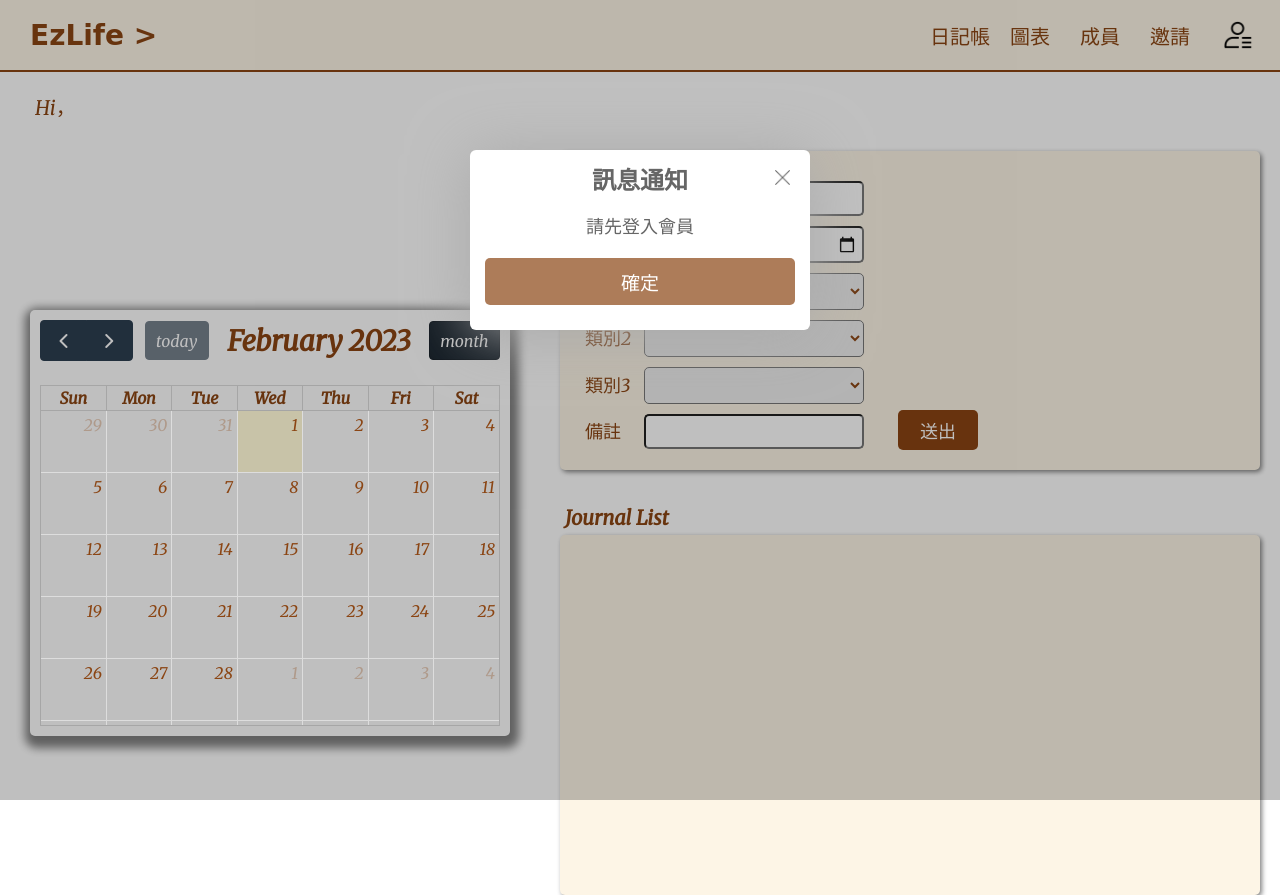
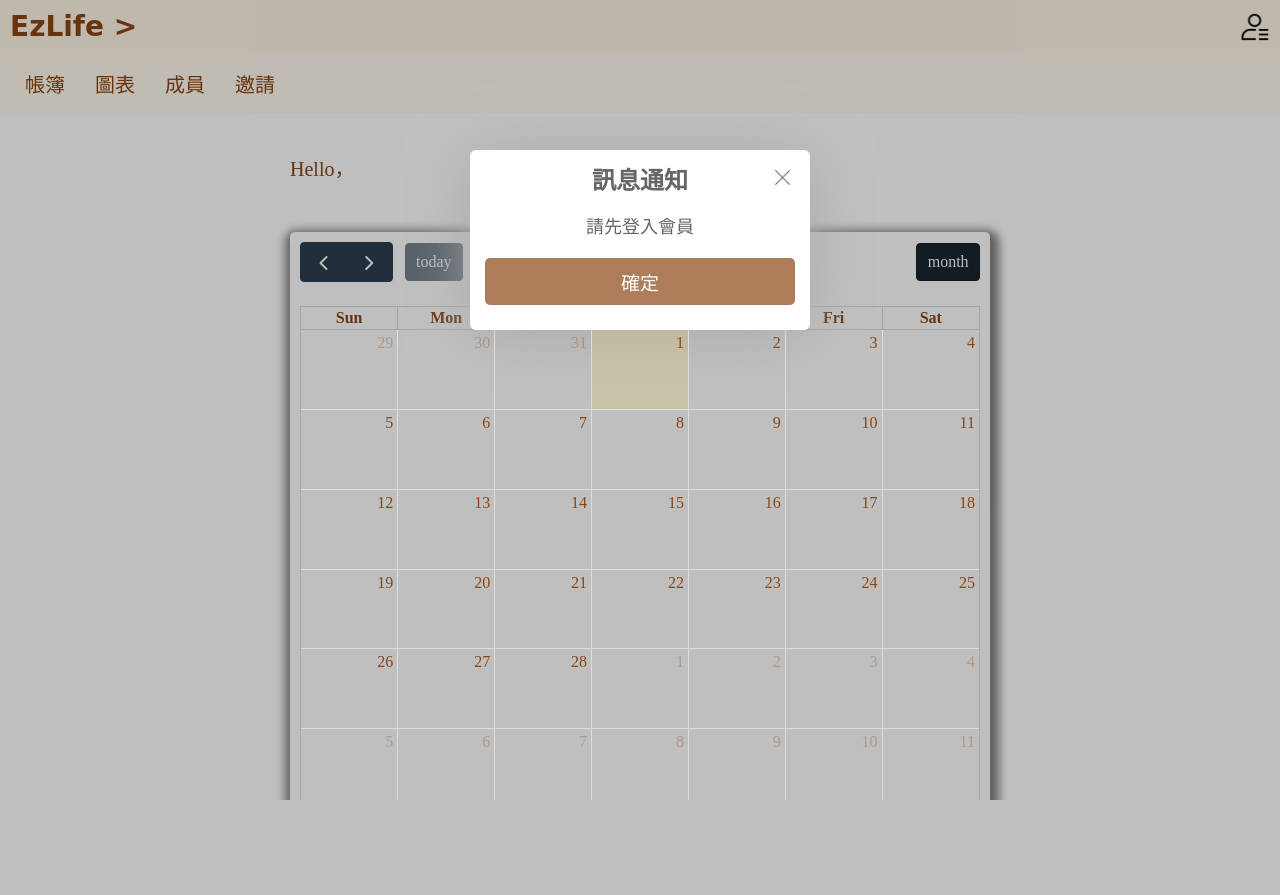
Before and after one commit to ElliChuang/ezlife, a Flask app: page /account_book/1 in a window 1280 px wide. After the commit the page ends 800 px from the top, so only its background shows below. Run offline with Flask 2, Linux system fonts and the light colour scheme; lists and menus that the app fills with data are empty; some libraries are stand-ins or nearby versions; some web fonts are replaced.

Commit message:
1.feat:add chart analysis page. 2.fix:adjust layout of web pages.

```diff
--- a/controller/account_book_auth.py
+++ b/controller/account_book_auth.py
@@ -23,7 +23,7 @@ def book_auth(bookId):
         mycursor = connection_object.cursor(dictionary=True)
         query = ("""
             SELECT m.id, m.name FROM member AS m
-            INNer JOIN collaborator AS c ON m.id = c.collaborator_id
+            INNER JOIN collaborator AS c ON m.id = c.collaborator_id
             WHERE c.book_id = %s
         """)
         mycursor.execute(query, (bookId,))
@@ -41,15 +41,6 @@ def book_auth(bookId):
                     "error": True,
                     "data" : "無帳簿權限",
                 }),403
-        # if not result:
-        #     return jsonify({
-        #             "error": True,
-        #             "data" : "無帳簿權限",
-        #         }),403
-        # if result:
-        #     return jsonify({
-        #                 "ok": True,
-        #             }),200
 
     except mysql.connector.Error as err:
         print("Something went wrong when get book_auth: {}".format(err))
--- a/static/css/account_book.css
+++ b/static/css/account_book.css
@@ -2,23 +2,37 @@
 
 * {
   box-sizing: border-box;
-  font-family: "Merriweather", serif;
   color: #8b4513;
   margin: 0;
   padding: 0;
 }
 .nav {
+  background-color: #fdf5e6;
+}
+.nav-second {
+  background-color: #fffaf0;
+}
+.nav-bar {
   display: flex;
   justify-content: space-between;
   align-items: center;
-  border-bottom: 2px solid;
-  border-color: #8b4513;
-  background-color: #fdf5e6;
-  padding: 10px;
+  max-width: 1400px;
+  margin: auto;
+  padding-top: 10px;
+  padding-bottom: 10px;
+}
+.nav-bar-rwd-after {
+  display: flex;
+  justify-content: start;
+  align-items: center;
+  max-width: 1400px;
+  margin: auto;
+  padding-bottom: 5px;
+  padding-top: 5px;
+  background-color: #fffaf0;
 }
 .nav-left {
   flex: none;
-  padding-left: 20px;
   display: flex;
   justify-content: center;
   align-items: center;
@@ -56,22 +70,23 @@
   flex: auto;
   justify-content: flex-end;
   align-items: center;
+  position: relative;
 }
 .welcome {
-  margin-top: 20px;
-  margin-left: 35px;
+  padding-top: 40px;
+  padding-bottom: 20px;
+  max-width: 1400px;
+  margin: auto;
   font-size: 20px;
 }
 .options {
-  font-weight: bold;
   display: flex;
   align-items: center;
   justify-content: center;
-  background-color: #fdf5e6;
+  background-color: #fffaf0;
   height: 50px;
   width: 70px;
   font-size: 20px;
-  font-weight: 500;
   text-align: center;
   cursor: pointer;
   padding: 5px;
@@ -84,7 +99,7 @@
   position: absolute;
   width: 120px;
   top: 50px;
-  right: 10px;
+  left: 0px;
   border-radius: 5px;
   box-shadow: 3px 3px 8px rgba(33, 33, 33, 0.7);
   border: 2px solid;
@@ -123,7 +138,7 @@
   position: absolute;
   background-color: #ffffff;
   top: 50px;
-  right: 10px;
+  left: 0px;
   border-radius: 5px;
   box-shadow: 3px 3px 8px rgba(33, 33, 33, 0.7);
   border: 2px solid;
@@ -149,36 +164,26 @@
   color: #ffffff;
   border-radius: 5px;
 }
-.bar-list {
-  flex: none;
-  display: flex;
-  align-items: center;
-  justify-content: center;
-  list-style-type: none;
-  margin: 0;
-  padding: 10px;
-  width: 65px;
-  cursor: pointer;
-  position: relative;
-}
 .user-list {
   width: 30px;
   height: 30px;
   background-image: url(/static/img/user-profile.png);
   background-position: center;
   background-size: cover;
+  cursor: pointer;
 }
 .user-list-content {
   background-color: #ffffff;
   position: absolute;
   width: 120px;
-  top: 50px;
+  top: 40px;
   right: 10px;
   border-radius: 5px;
   box-shadow: 3px 3px 8px rgba(33, 33, 33, 0.7);
   border: 2px solid;
   border-color: #8b4513;
   display: none;
+  z-index: 3;
 }
 .user-list-content div {
   display: flex;
@@ -187,7 +192,6 @@
   background-color: #ffffff;
   height: 60px;
   font-size: 20px;
-  font-weight: 500;
   text-align: center;
   cursor: pointer;
   border-radius: 5px;
@@ -208,17 +212,18 @@
 }
 
 .main {
-  display: flex;
+  display: none;
+  /* display: flex; */
   align-items: center;
   justify-content: center;
-  margin-top: 30px;
+  max-width: 1400px;
+  margin: auto;
 }
 
 /*---------------------- calendar ------------------------*/
 
 .container-left {
   width: 700px;
-  margin: 30px;
   box-shadow: 2px 5px 10px 7px gray;
   padding: 10px;
   border-radius: 5px;
@@ -244,8 +249,7 @@
 
 .container-right {
   max-width: 700px;
-  margin-left: 20px;
-  margin-right: 20px;
+  margin-left: 30px;
 }
 .information {
   width: 700px;
@@ -257,9 +261,10 @@
   box-shadow: 2px 2px 5px gray;
 }
 .information span {
+  padding: 5px;
   display: inline-block;
-  padding: 5px;
-  width: 60px;
+  font-size: 18px;
+  width: 100px;
 }
 .information input {
   padding: 4px;
@@ -280,13 +285,14 @@
 .information button {
   width: 80px;
   height: 40px;
-  background-color: #8b4513;
+  border: 0;
+  margin-left: 30px;
+  background-color: rgba(139, 69, 19, 0.7);
+  color: #ffffff;
   border-radius: 5px;
-  border: 0;
-  color: #ffffff;
-  font-size: 18px;
-  margin-left: 30px;
+  font-size: 20px;
   cursor: pointer;
+  box-shadow: 2px 2px 5px gray;
 }
 .information button:hover {
   background-color: rgba(139, 69, 19, 0.7);
@@ -302,7 +308,7 @@
   padding-bottom: 40px;
   background-color: #fdf5e6;
   border-radius: 5px;
-  height: 45vh;
+  height: 50vh;
   overflow: auto;
   box-shadow: 2px 2px 5px gray;
 }
@@ -367,10 +373,40 @@
   background-position: cover;
 }
 
-@media (max-width: 768px) {
+@media (max-width: 1400px) {
+  .nav-bar {
+    padding-left: 10px;
+    padding-right: 10px;
+  }
+  .welcome {
+    max-width: 700px;
+  }
   .main {
     display: block;
     margin-top: 10px;
+    max-width: 700px;
+  }
+  .container-left {
+    margin-top: 30px;
+    margin-bottom: 50px;
+  }
+  .container-right {
+    margin-left: 0;
+  }
+  .content-list {
+    margin-bottom: 20px;
+  }
+  .nav-bar-rwd-after {
+    padding-left: 10px;
+  }
+}
+
+@media (max-width: 768px) {
+  .welcome {
+    padding-left: 10px;
+    padding-top: 40px;
+    width: 90%;
+    margin: auto;
   }
   .container-right {
     width: 90%;
@@ -394,6 +430,8 @@
   }
   .content-list {
     height: 100%;
-    margin-bottom: 20px;
+  }
+  .nav {
+    border-bottom: 0px;
   }
 }
--- a/static/js/account_book.js
+++ b/static/js/account_book.js
@@ -4,6 +4,7 @@ const date = document.querySelector("input[type='date']");
 const price = document.querySelector("input[name='price']");
 const remark = document.querySelector("input[name='remark']");
 const ezlife = document.querySelector("#ezlife");
+const accountBookes = document.querySelector("#account-books");
 const bookName = document.querySelector(".book-name");
 const contentList = document.querySelector(".content-list");
 const category1 = document.querySelector("#category1");
@@ -66,6 +67,10 @@ function homePage() {
 }
 
 ezlife.addEventListener("click", () => {
+  window.location.href = "/home";
+});
+
+accountBookes.addEventListener("click", () => {
   window.location.href = "/home";
 });
 
--- a/templates/account_book.html
+++ b/templates/account_book.html
@@ -15,18 +15,30 @@
       type="text/css"
       href="/static/css/account_book.css"
     />
+    <link rel="stylesheet" type="text/css" href="/static/css/chart.css" />
     <link rel="stylesheet" type="text/css" href="/static/css/notice.css" />
     <script src="/static/js/index.global.js"></script>
     <title>book</title>
   </head>
   <body>
     <nav class="nav">
-      <div class="nav-left">
-        <div class="page-name" id="ezlife">EzLife ></div>
-        <div class="book-name"></div>
+      <div class="nav-bar">
+        <div class="nav-left">
+          <div class="page-name" id="ezlife">EzLife ></div>
+          <div class="book-name"></div>
+        </div>
+        <div class="nav-right">
+          <div class="user-list"></div>
+          <div class="user-list-content">
+            <div>會員資料</div>
+            <div id="logout">登出系統</div>
+          </div>
+        </div>
       </div>
-      <div class="nav-right">
-        <div class="options">日記帳</div>
+    </nav>
+    <nav class="nav-second">
+      <nav class="nav-bar-rwd-after">
+        <div class="options" id="account-books">帳簿</div>
         <div class="options">圖表</div>
         <div class="options member" id="member">
           成員
@@ -45,17 +57,10 @@
             <div id="invite-button" class="invite-button">確定</div>
           </div>
         </div>
-        <div class="bar-list">
-          <div class="user-list"></div>
-          <div class="user-list-content">
-            <div>會員資料</div>
-            <div id="logout">登出系統</div>
-          </div>
-        </div>
-      </div>
+      </nav>
     </nav>
     <div class="welcome">
-      Hi，
+      Hello，
       <span id="welcome-name"></span>
     </div>
     <main class="main">
@@ -66,28 +71,32 @@
         <div class="information">
           <span>金額</span><input type="text" name="price" /><br />
           <span>日期</span><input type="date" /><br />
-          <span>類別1</span>
+          <span>生活機能</span>
           <select size="1" id="category1">
             <option></option>
-            <option value="食">食</option>
-            <option value="衣">衣</option>
-            <option value="住">住</option>
-            <option value="行">行</option>
-            <option value="育">育</option>
-            <option value="樂">樂</option></select
+            <option>食</option>
+            <option>衣</option>
+            <option>住</option>
+            <option>行</option>
+            <option>育</option>
+            <option>樂</option></select
           ><br />
-          <span>類別2</span>
+          <span>消費型態</span>
           <select size="1" id="category2">
             <option></option>
             <option>餐費</option>
             <option>水電</option>
             <option>瓦斯</option>
+            <option>網路</option>
+            <option>電信</option>
             <option>管理費</option>
+            <option>維修</option>
+            <option>保養</option>
             <option>房租</option>
             <option>房貸</option>
-            <option>加油</option>
-            <option>網路</option>
-            <option>電信</option>
+            <option>車貸</option>
+            <option>油資</option>
+            <option>停車</option>
             <option>學習</option>
             <option>理財</option>
             <option>運動</option>
@@ -96,25 +105,128 @@
             <option>購物</option>
             <option>醫療</option>
             <option>保健</option>
-            <option>保險</option></select
+            <option>保險</option>
+            <option>其他</option></select
           ><br />
-          <span>類別3</span>
+          <span>支出對象</span>
           <select size="1" id="category3">
             <option></option>
             <option>家庭</option>
             <option>宿舍</option>
+            <option>旅行</option>
             <option>育兒</option>
             <option>個人</option>
             <option>寵物</option></select
           ><br />
           <div>
-            <span>備註</span><input type="text" name="remark" />
+            <span>備註說明</span><input type="text" name="remark" />
             <button type="button" id="submit">送出</button>
           </div>
         </div>
         <div class="journal-list">Journal List</div>
         <div class="content-list"></div>
       </section>
+    </main>
+    <main class="main-chart">
+      <div class="chart-query-box">
+        <section class="chart-query-box-required">
+          <div class="chart-query-box-title">請輸入年度、月份（必填）</div>
+          <span class="chart-query-box-subtitle">年度</span
+          ><select size="1" id="year">
+            <option>2022</option>
+            <option>2023</option>
+            <option>2024</option>
+            <option>2025</option>
+            <option>2026</option>
+            <option>2027</option>
+            <option>2028</option>
+            <option>2029</option>
+            <option>2030</option></select
+          ><br />
+          <span class="chart-query-box-subtitle">月份</span
+          ><select size="1" id="month">
+            <option>1</option>
+            <option>2</option>
+            <option>3</option>
+            <option>4</option>
+            <option>5</option>
+            <option>6</option>
+            <option>7</option>
+            <option>8</option>
+            <option>9</option>
+            <option>10</option>
+            <option>11</option>
+            <option>12</option></select
+          ><br />
+        </section>
+        <section class="chart-query-box-option">
+          <div class="chart-query-box-title">請輸入類別（選填）</div>
+          <span class="chart-query-box-subtitle">生活機能</span>
+          <select size="1" id="category1">
+            <option></option>
+            <option>食</option>
+            <option>衣</option>
+            <option>住</option>
+            <option>行</option>
+            <option>育</option>
+            <option>樂</option></select
+          ><br />
+          <span class="chart-query-box-subtitle">消費型態</span>
+          <select size="1" id="category2">
+            <option></option>
+            <option>餐費</option>
+            <option>水電</option>
+            <option>瓦斯</option>
+            <option>網路</option>
+            <option>電信</option>
+            <option>管理費</option>
+            <option>維修</option>
+            <option>保養</option>
+            <option>房租</option>
+            <option>房貸</option>
+            <option>車貸</option>
+            <option>油資</option>
+            <option>停車</option>
+            <option>學習</option>
+            <option>理財</option>
+            <option>運動</option>
+            <option>娛樂</option>
+            <option>交際</option>
+            <option>購物</option>
+            <option>醫療</option>
+            <option>保健</option>
+            <option>保險</option>
+            <option>其他</option></select
+          ><br />
+          <span class="chart-query-box-subtitle">支出對象</span>
+          <select size="1" id="category3">
+            <option></option>
+            <option>家庭</option>
+            <option>宿舍</option>
+            <option>旅行</option>
+            <option>育兒</option>
+            <option>個人</option>
+            <option>寵物</option></select
+          ><br />
+          <span class="chart-query-box-subtitle">關鍵字</span
+          ><input type="text" class="chart-query-box-keyword" />
+        </section>
+        <div class="chart-query-box-button">查詢</div>
+      </div>
+      <div class="chart">
+        <div class="current">
+          <div>本期數</div>
+          <div id="current-chart"></div>
+          <div class="journal-list">Journal List</div>
+          <div id="current-journal-list"></div>
+        </div>
+        <div class="previous">
+          <div>上期數</div>
+          <div id="previous-chart"></div>
+          <div class="journal-list">Journal List</div>
+          <div id="previous-journal-list"></div>
+        </div>
+      </div>
     </main>
     <script src="/static/js/html/html_notice.js"></script>
     <script src="https://cdnjs.cloudflare.com/ajax/libs/socket.io/4.0.1/socket.io.js"></script>
```
Also changed, not shown: static/css/chart.css (added, +125 -0 lines), static/css/home.css (+60 -20 lines), static/css/index.css (+16 -16 lines), templates/home.html (+4 -4 lines), templates/index.html (+6 -7 lines).
